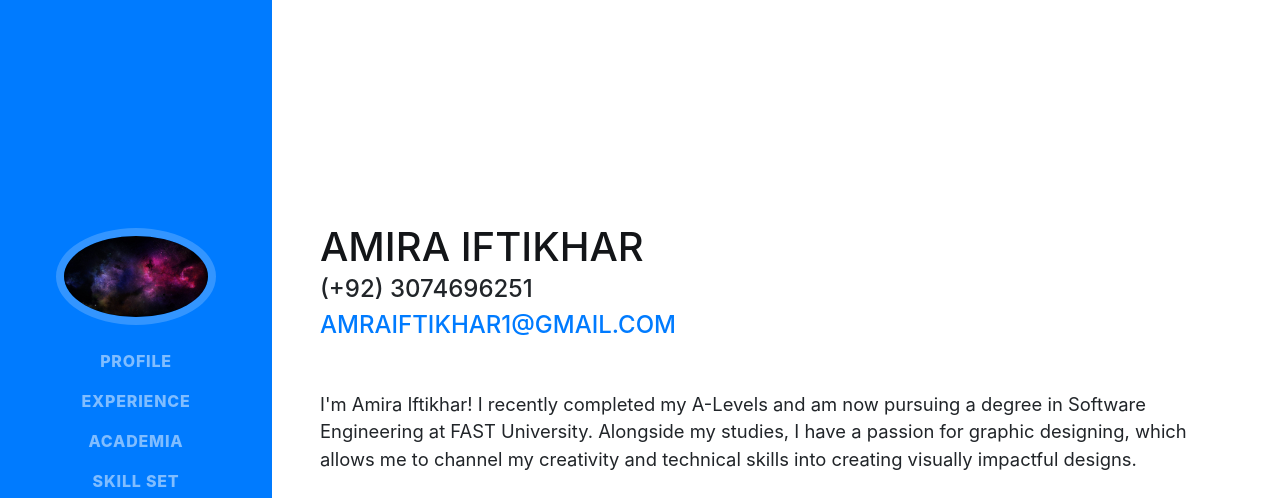
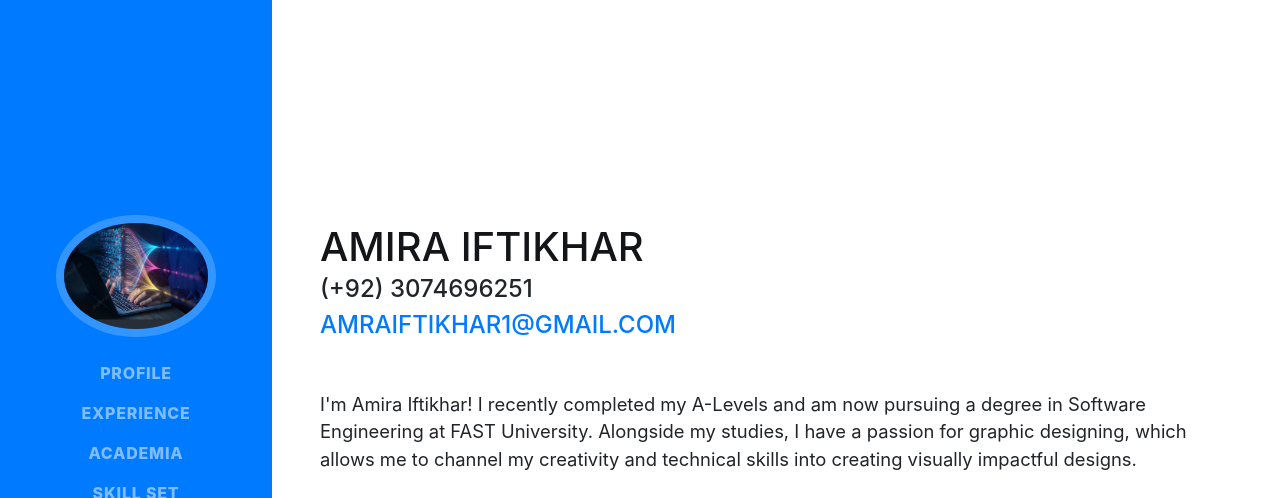
Before and after one commit to Amira-uni/Amira-Iftikhar, a website with bundled scripts: page index.html in a window 1280 px wide. Shown: the top 498 px of the page. Built offline with nearby package versions, Linux system fonts and the light colour scheme; a web font is replaced by a local one.

Commit message:
Update index.html

```diff
--- a/index.html
+++ b/index.html
@@ -31,7 +31,7 @@
 
       <span class="d-block d-lg-none">Amira Iftikhar</span>
       <span class="d-none d-lg-block">
-        <img class="img-fluid img-profile rounded-circle mx-auto mb-2" src="img/qZjSsf.jpg" alt="">
+        <img class="img-fluid img-profile rounded-circle mx-auto mb-2" src="img/the.jpg" alt="">
       </span>
     </a>
 
```
